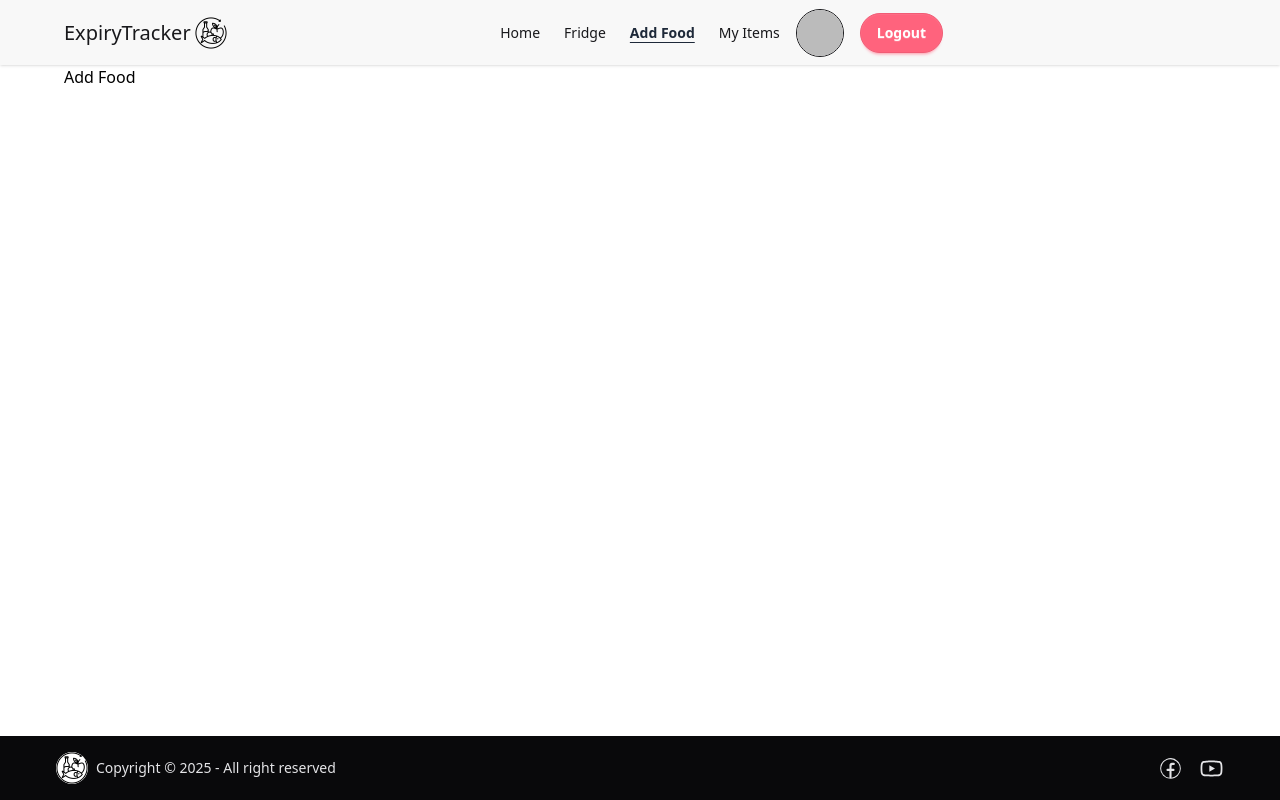
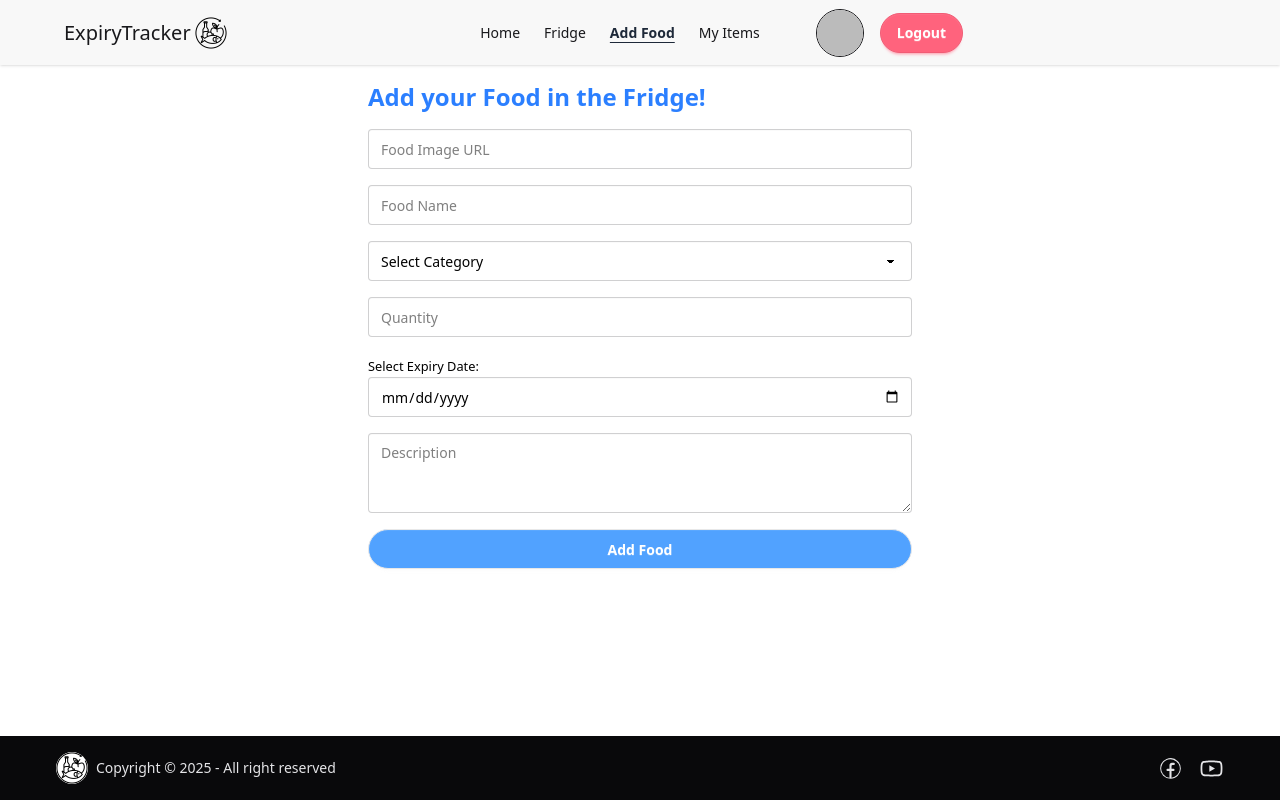
Before and after one commit to sabrh/food-expiry-tracker-client-side, a React (Vite) app: page /add-food in a window 1280 px wide. Built offline with nearby package versions, Linux system fonts and the light colour scheme; no server answers; sample sign-in values are in the browser's storage.

Commit message:
added AddFood page

```diff
--- a/package.json
+++ b/package.json
@@ -18,6 +18,7 @@
     "react": "^19.1.0",
     "react-dom": "^19.1.0",
     "react-firebase-hooks": "^5.1.1",
+    "react-hot-toast": "^2.5.2",
     "react-icons": "^5.5.0",
     "react-router": "^7.6.2",
     "react-slick": "^0.30.3",
--- a/src/auth/Login.jsx
+++ b/src/auth/Login.jsx
@@ -70,7 +70,7 @@ const Login = () => {
     return (
         <div className="card bg-base-100 max-w-3xl mx-auto shrink-0 mt-2">
           <div className='flex flex-row'>
-            <div className='w-1/3 mt-14 md:mr-4'>
+            <div className='w-1/3 mt-14'>
                 <Lottie style={{width:'200px'}} animationData={LoginAnimation} loop={true}></Lottie>
             </div>
             <div className="card-body w-2/3">
--- a/src/components/Navbar.jsx
+++ b/src/components/Navbar.jsx
@@ -24,13 +24,21 @@ const Navbar = () => {
             <li><NavLink to='/fridge' className={({ isActive }) => isActive ?
             'underline  text-gray-800 underline-offset-4 font-semibold' : ''}>Fridge</NavLink></li>
 
-            <li><NavLink to='/add-food' className={({ isActive }) => isActive ?
-            'underline  text-gray-800 underline-offset-4 font-semibold' : ''}>Add Food</NavLink></li>
+            {user && (
+                <>
+                    <li>
+                    <NavLink to="/add-food" className={({ isActive }) =>
+                        isActive ? 'underline text-gray-800 underline-offset-4 font-semibold' : ''}>Add Food</NavLink>
+                    </li>
 
-            <li><NavLink to='/my-items' className={({ isActive }) => isActive ?
-            'underline  text-gray-800 underline-offset-4 font-semibold' : ''}>My Items</NavLink></li>
+                    <li>
+                    <NavLink to="/my-items" className={({ isActive }) =>
+                        isActive ? 'underline text-gray-800 underline-offset-4 font-semibold' : ''}>My Items</NavLink>
+                    </li>
+                </>
+            )}
+        </>
 
-        </>
     return (
         <div className="navbar bg-base-200 shadow-sm md:px-16">
 
@@ -54,7 +62,7 @@ const Navbar = () => {
                 </ul>
             </div>
 
-           <div className="navbar-end relative md:justify-between items-center gap-x-4">
+           <div className="navbar-end relative md:justify-between items-center gap-x-4 md:ml-10">
             {!user ? (
                 <div className='flex flex-row justify-end items-center gap-4'>
                     <p className='text-gray-800 font-bold'><NavLink to='/login' className={({ isActive }) => isActive ?
--- a/src/pages/AddFood.jsx
+++ b/src/pages/AddFood.jsx
@@ -1,11 +1,79 @@
-import React from 'react';
+import { useState } from "react";
+import { useNavigate } from "react-router";
+import { getAuth } from "firebase/auth";
+import toast from "react-hot-toast";
 
 const AddFood = () => {
-    return (
-        <div>
-            Add Food
-        </div>
-    );
+  const [formData, setFormData] = useState({
+    foodImage: "",
+    foodTitle: "",
+    category: "",
+    quantity: 1,
+    expiryDate: "",
+    description: ""
+  });
+
+  const navigate=useNavigate();
+  const auth=getAuth();
+  const user=auth.currentUser;
+
+  const handleChange = (e) => {
+    const {name, value} = e.target;
+    setFormData((prev) => ({ ...prev, [name]: value }));
+  };
+
+  const handleSubmit = async (e) => {
+    e.preventDefault();
+
+    const foodData = {
+      ...formData,
+      addedDate: new Date().toISOString(),
+      userEmail: user?.email || "unknown@example.com"
+    };
+
+    try {
+      const res = await fetch("http://localhost:3000/api/foods", {
+        method: "POST",
+        headers: {
+          "Content-Type": "application/json"
+        },
+        body: JSON.stringify(foodData)
+      });
+
+      if (res.ok) {
+        toast.success("Food item added successfully!");
+        navigate("/my-items");
+      } else {
+        toast.error("Failed to add food item");
+      }
+    } catch (error) {
+      console.error(error);
+      toast.error("Server error");
+    }
+  };
+
+  return (
+    <div className="max-w-xl mx-auto p-4">
+      <h2 className="text-2xl text-blue-500 font-bold mb-4">Add your Food in the Fridge!</h2>
+      <form onSubmit={handleSubmit} className="space-y-4">
+        <input name="foodImage" placeholder="Food Image URL" onChange={handleChange} required className="input input-bordered w-full" />
+        <input name="foodTitle" placeholder="Food Name" onChange={handleChange} required className="input input-bordered w-full" />
+        <select name="category" onChange={handleChange} required className="select select-bordered w-full">
+          <option value="">Select Category</option>
+          <option value="Dairy">Dairy</option>
+          <option value="Meat">Meat</option>
+          <option value="Vegetables">Vegetables</option>
+          <option value="Snacks">Snacks</option>
+          <option value="Drinks">Drinks</option>
+        </select>
+        <input name="quantity" placeholder="Quantity" type="number" min="1" onChange={handleChange} required className="input input-bordered w-full" />
+        <small>Select Expiry Date: </small>
+        <input name="expiryDate" type="date" onChange={handleChange} required className="input input-bordered w-full" />
+        <textarea name="description" placeholder="Description" onChange={handleChange} required className="textarea textarea-bordered w-full"></textarea>
+        <button type="submit" className="btn bg-blue-400 text-white cursor-pointer rounded-full w-full">Add Food</button>
+      </form>
+    </div>
+  );
 };
 
 export default AddFood;
```
Also changed, not shown: 1 other file (tests, documents, lock files or other folders).
